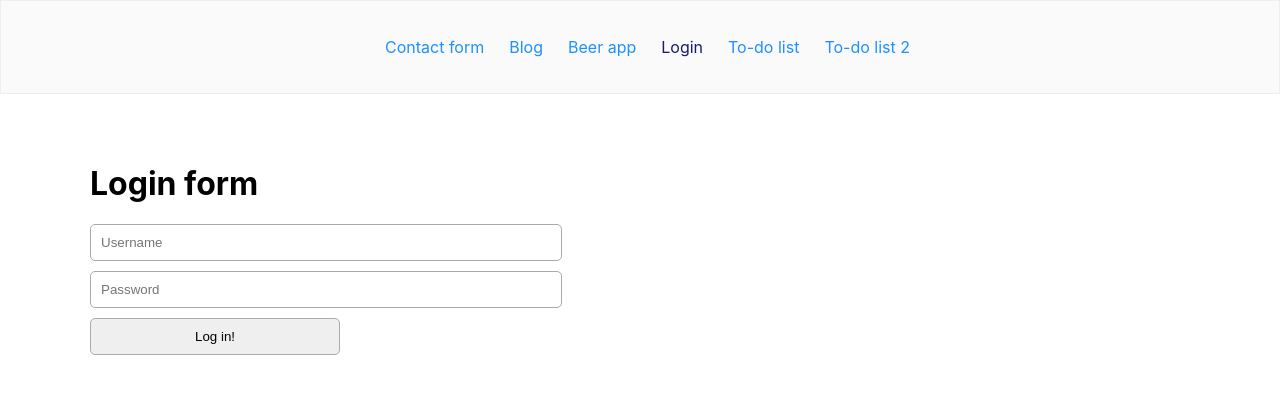
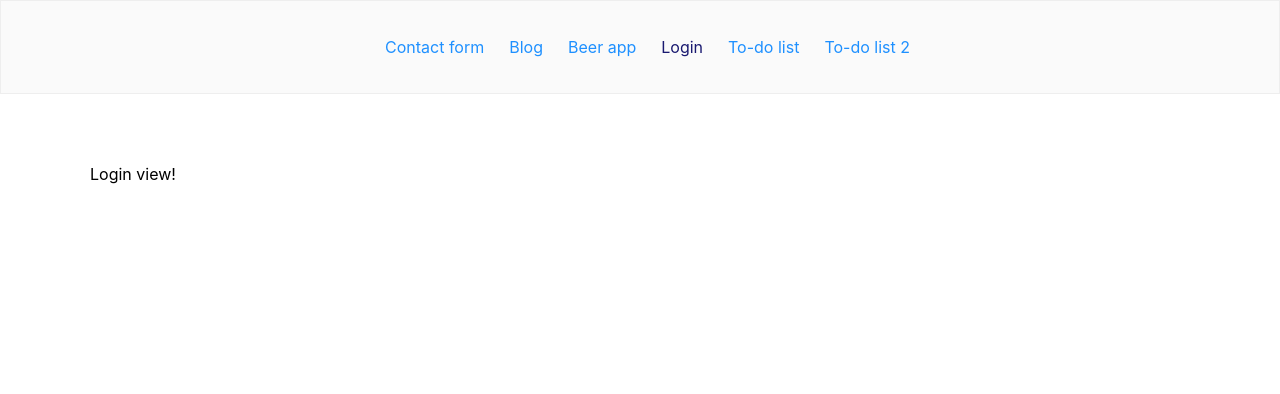
Before and after one commit to DariuszDarek/portal, a React (Create React App) app: page /login in a window 1280 px wide. Shown: the top 394 px of the page. Built offline with nearby package versions, Linux system fonts and the light colour scheme.

Commit message:
Hide login-view

```diff
--- a/src/components/login/LoginView.js
+++ b/src/components/login/LoginView.js
@@ -1,64 +1,8 @@
 import React, {Component} from 'react';
-import credentials from "../../mockData/credentials";
-import Alert from "../shared/Alert";
 
 class LoginView extends Component {
-    state = {
-        username: '',
-        password: '',
-        credentialsCorrect: null
-    };
-
-    handleChange = e => {
-        this.setState({credentialsCorrect: null});
-        switch (e.target.id) {
-            case 'username':
-                this.setState({username: e.target.value});
-                break;
-            case 'password':
-                this.setState({password: e.target.value});
-                break;
-            default:
-        }
-    };
-
-    handleSubmit = e => {
-        e.preventDefault();
-        const {username, password} = this.state;
-        this.checkCredentials(username, password);
-        this.setState({username: '', password: ''});
-    };
-
-    checkCredentials = (u, p) => {
-        const foundMatch = credentials.find(credential => credential.username === u && credential.password === p);
-        foundMatch ? this.setState({credentialsCorrect: true}) : this.setState({credentialsCorrect: false});
-    };
-
     render() {
-        const {username, password, credentialsCorrect} = this.state;
-        return (
-            <div style={{maxWidth: '450px'}}>
-                <h1>Login form</h1>
-                <form onSubmit={this.handleSubmit}>
-                    <input type="text" id="username" value={username} placeholder="Username"
-                           onChange={this.handleChange}/>
-                    <input type="password" id="password" value={password} placeholder="Password"
-                           onChange={this.handleChange}/>
-                    <button type="submit">Log in!</button>
-                </form>
-
-                {credentialsCorrect && (
-                    <Alert status="success">
-                        <span>✔</span> You've been logged in successfully!
-                    </Alert>
-                )}
-                {credentialsCorrect === false && (
-                    <Alert status="error">
-                        <span>✖</span> Please check your username/password
-                    </Alert>
-                )}
-            </div>
-        )
+        return <div>Login view!</div>
     }
 }
 
```
